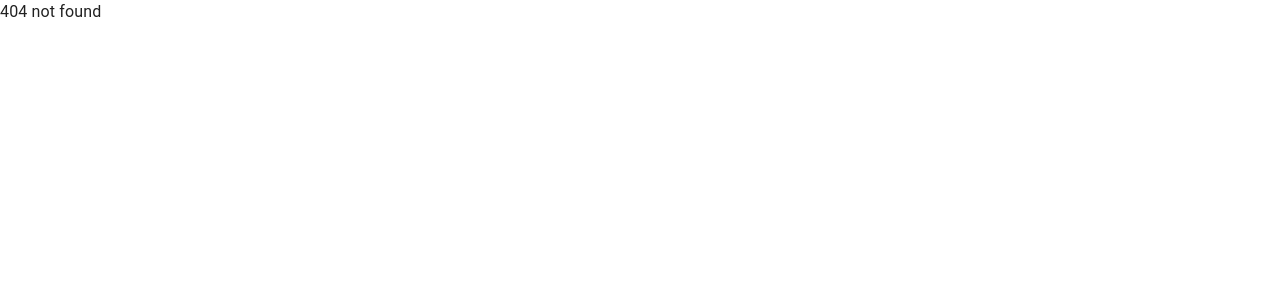
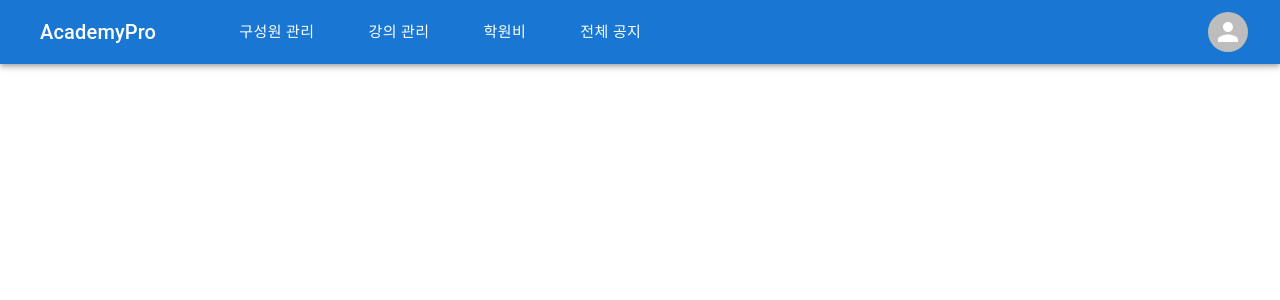
Before and after one commit to Academy-Diary/AcademyDiary_WEB, a React (Vite) app: page /director in a window 1280 px wide. Before the commit this address had no page. Shown: the top 300 px of the page. Built offline with nearby package versions, Linux system fonts and the light colour scheme.

Commit message:
feat: 원장페이지 추가 #8

```diff
--- a/src/App.jsx
+++ b/src/App.jsx
@@ -1,6 +1,6 @@
 import React from 'react';
 import { Routes, Route, BrowserRouter } from 'react-router-dom';
-import { Login, NotFound, SignUp } from './pages';
+import { Login, NotFound, SignUp, Director } from './pages';
 
 function App() {
   return (
@@ -11,6 +11,7 @@ function App() {
           <Route path="/login" element={<Login />} />
           {/* notFound : 일치하는 라우트 없는 경우 처리 */}
           <Route path="*" element={<NotFound />} />
+          <Route path="/director" element={<Director />} />
         </Routes>
       </BrowserRouter>
     </div>
--- /dev/null
+++ b/src/pages/director/director.jsx
@@ -0,0 +1,34 @@
+import React from 'react';
+
+import { Box, Typography, AppBar, Toolbar, Button, IconButton, Avatar } from '@mui/material';
+
+export default function Director() {
+  return (
+    <Box component="main">
+      <AppBar position="static">
+        <Toolbar>
+          <Typography variant="h6" component="div" mx={2}>
+            AcademyPro
+          </Typography>
+          <Box sx={{ flexGrow: 1, ml: 5 }}>
+            <Button color="inherit" size="large" sx={{ mx: 2 }}>
+              구성원 관리
+            </Button>
+            <Button color="inherit" size="large" sx={{ mx: 2 }}>
+              강의 관리
+            </Button>
+            <Button color="inherit" size="large" sx={{ mx: 2 }}>
+              학원비
+            </Button>
+            <Button color="inherit" size="large" sx={{ mx: 2 }}>
+              전체 공지
+            </Button>
+          </Box>
+          <IconButton>
+            <Avatar />
+          </IconButton>
+        </Toolbar>
+      </AppBar>
+    </Box>
+  );
+}
--- a/src/pages/index.js
+++ b/src/pages/index.js
@@ -1,3 +1,4 @@
 export { default as NotFound } from './notFound/notFound';
 export { default as SignUp } from './signup/signup';
 export { default as Login } from './login/login';
+export { default as Director } from './director/director';
```
